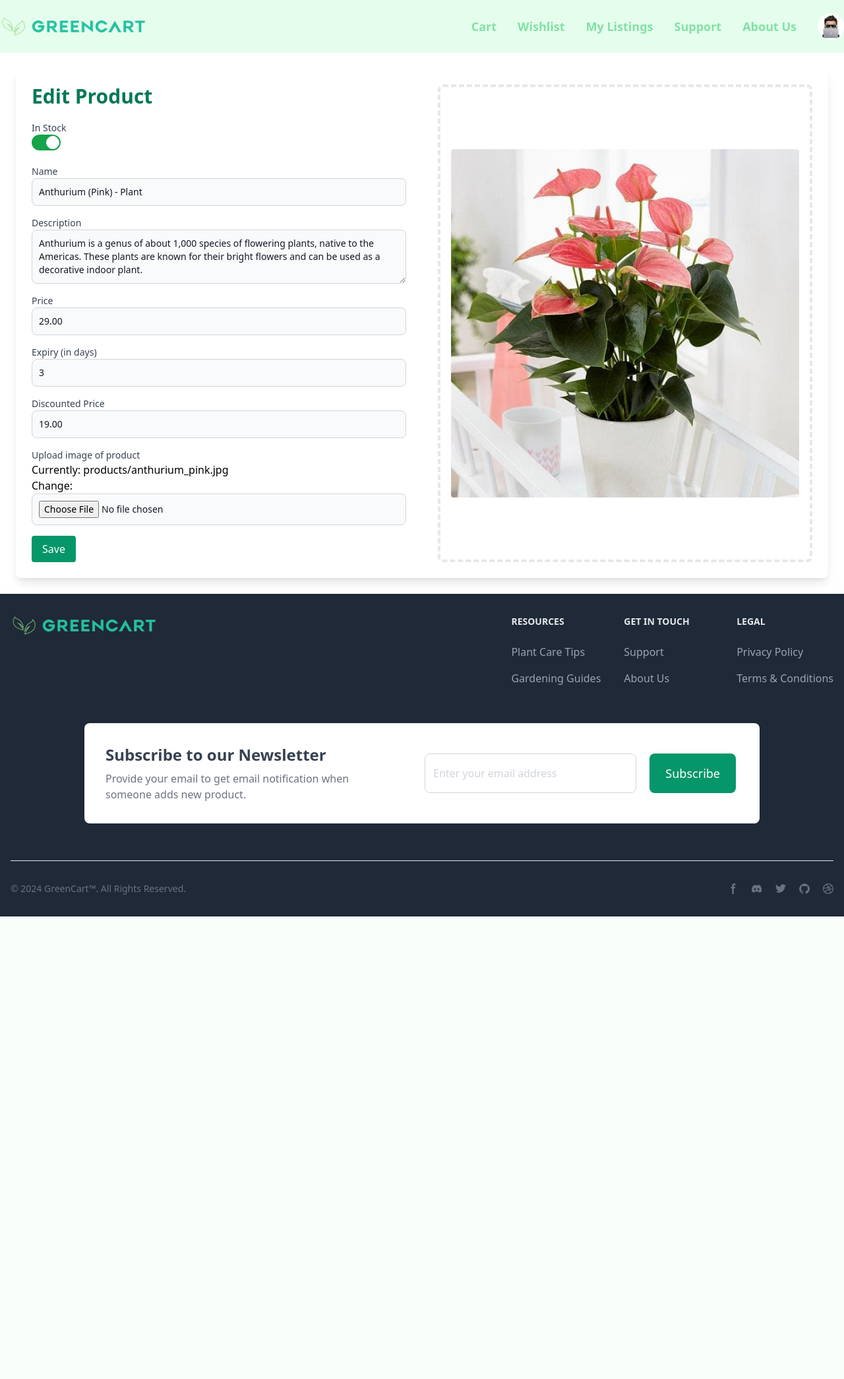
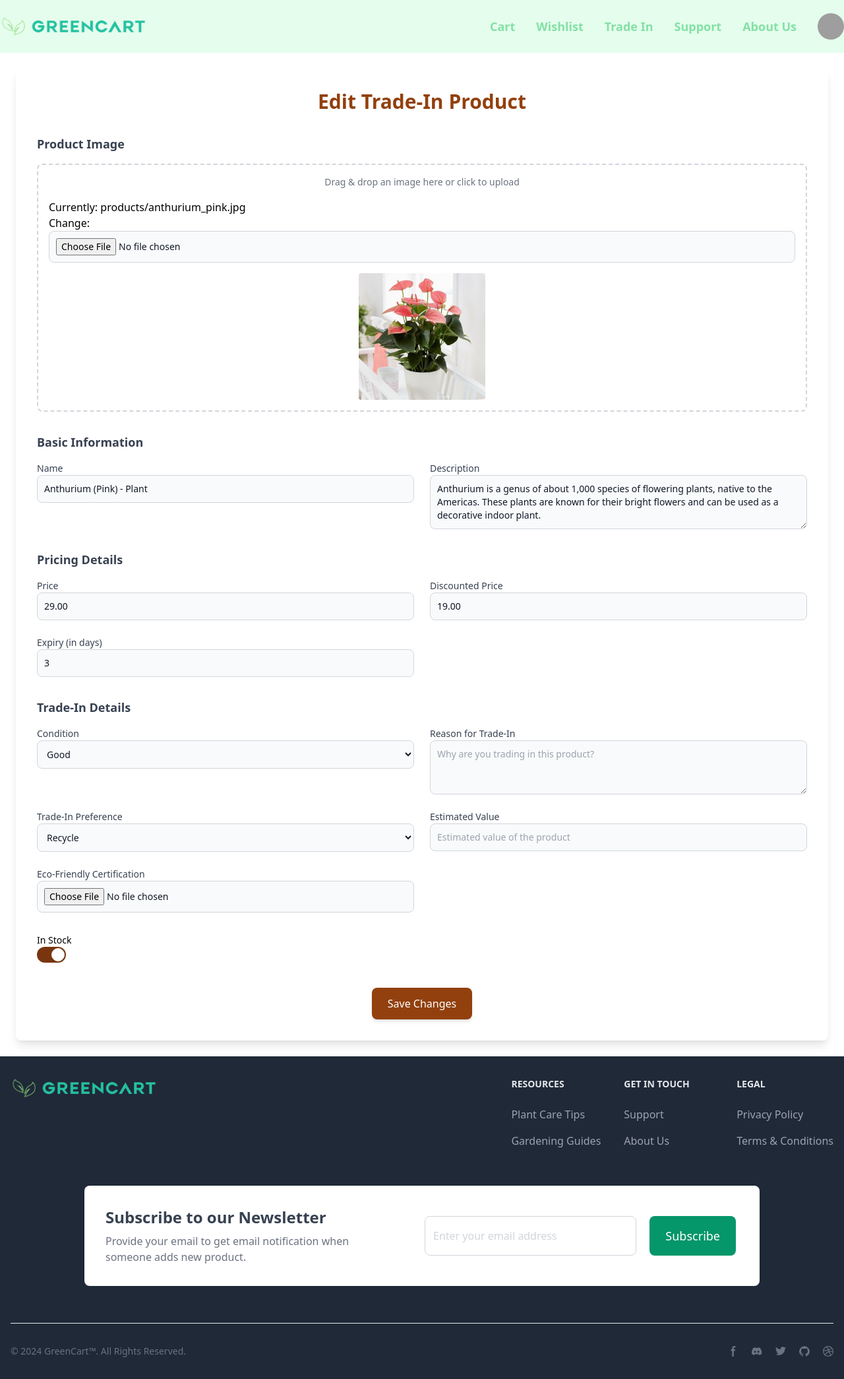
Before and after one commit to vidushichauhan/EcoWave, a Django app: page /shop/edit_product/1/ in a window 1280 px wide. Shown: the whole page at 66% size. Before the commit the page ends 1389 px from the top, so only its background shows below. Run offline with Django 4.2, Linux system fonts and the light colour scheme; a user stored in the database is signed in; data comes from the database, SQL or seed files in the repository; some libraries are stand-ins or nearby versions; grey boxes are pictures that could not be loaded.

Commit message:
changed Trade In part

```diff
--- a/Shop/forms.py
+++ b/Shop/forms.py
@@ -4,20 +4,101 @@ from django import forms
 from .models import Product,Reviews
 
 class ProductForm(forms.ModelForm):
+    condition_choices = [
+        ('new', 'New'),
+        ('like_new', 'Like New'),
+        ('good', 'Good'),
+        ('fair', 'Fair'),
+        ('needs_repair', 'Needs Repair'),
+    ]
+    trade_in_preference_choices = [
+        ('recycle', 'Recycle'),
+        ('resell', 'Resell'),
+        ('donate', 'Donate'),
+    ]
+
+    # Additional Trade-In Fields
+    condition = forms.ChoiceField(
+        choices=condition_choices,
+        widget=forms.Select(attrs={
+            'class': 'bg-gray-50 border border-gray-300 text-gray-900 text-sm rounded-lg focus:ring-blue-500 focus:border-blue-500 block w-full p-2.5 dark:bg-gray-700 dark:border-gray-600 dark:placeholder-gray-400 dark:text-white dark:focus:ring-blue-500 dark:focus:border-blue-500',
+        }),
+        required=True,
+    )
+    reason_for_trade_in = forms.CharField(
+        widget=forms.Textarea(attrs={
+            'class': 'bg-gray-50 border border-gray-300 text-gray-900 text-sm rounded-lg focus:ring-blue-500 focus:border-blue-500 block w-full p-2.5 dark:bg-gray-700 dark:border-gray-600 dark:placeholder-gray-400 dark:text-white dark:focus:ring-blue-500 dark:focus:border-blue-500',
+            'placeholder': 'Why are you trading in this product?',
+            'rows': 3,
+        }),
+        required=False,
+    )
+    eco_friendly_certification = forms.FileField(
+        widget=forms.ClearableFileInput(attrs={
+            'class': 'bg-gray-50 border border-gray-300 text-gray-900 text-sm rounded-lg focus:ring-blue-500 focus:border-blue-500 block w-full p-2.5 dark:bg-gray-700 dark:border-gray-600 dark:placeholder-gray-400 dark:text-white dark:focus:ring-blue-500 dark:focus:border-blue-500',
+        }),
+        required=False,
+    )
+    trade_in_preference = forms.ChoiceField(
+        choices=trade_in_preference_choices,
+        widget=forms.Select(attrs={
+            'class': 'bg-gray-50 border border-gray-300 text-gray-900 text-sm rounded-lg focus:ring-blue-500 focus:border-blue-500 block w-full p-2.5 dark:bg-gray-700 dark:border-gray-600 dark:placeholder-gray-400 dark:text-white dark:focus:ring-blue-500 dark:focus:border-blue-500',
+        }),
+        required=True,
+    )
+    estimated_value = forms.DecimalField(
+        max_digits=10,
+        decimal_places=2,
+        widget=forms.NumberInput(attrs={
+            'class': 'bg-gray-50 border border-gray-300 text-gray-900 text-sm rounded-lg focus:ring-blue-500 focus:border-blue-500 block w-full p-2.5 dark:bg-gray-700 dark:border-gray-600 dark:placeholder-gray-400 dark:text-white dark:focus:ring-blue-500 dark:focus:border-blue-500',
+            'placeholder': 'Estimated value of the product',
+        }),
+        required=False,
+    )
+
     class Meta:
         model = Product
         fields = [
-            'name', 'description', 'price', 'expiry',
-            'discount_price', 'image', 'in_stock'        ]
+            'name', 'description', 'price', 'expiry', 'discount_price',
+            'image', 'in_stock', 'condition', 'reason_for_trade_in',
+            'eco_friendly_certification', 'trade_in_preference', 'estimated_value'
+        ]
         widgets = {
-            'name': forms.TextInput(attrs={'class': 'bg-gray-50 border border-gray-300 text-gray-900 text-sm rounded-lg focus:ring-blue-500 focus:border-blue-500 block w-full p-2.5 dark:bg-gray-700 dark:border-gray-600 dark:placeholder-gray-400 dark:text-white dark:focus:ring-blue-500 dark:focus:border-blue-500', 'placeholder': 'Sun flower', 'required': True}),
-            'description': forms.Textarea(attrs={'class': 'bg-gray-50 border border-gray-300 text-gray-900 text-sm rounded-lg focus:ring-blue-500 focus:border-blue-500 block w-full p-2.5 dark:bg-gray-700 dark:border-gray-600 dark:placeholder-gray-400 dark:text-white dark:focus:ring-blue-500 dark:focus:border-blue-500', 'placeholder': 'Description', 'rows': 3}),
-            'price': forms.NumberInput(attrs={'class': 'bg-gray-50 border border-gray-300 text-gray-900 text-sm rounded-lg focus:ring-blue-500 focus:border-blue-500 block w-full p-2.5 dark:bg-gray-700 dark:border-gray-600 dark:placeholder-gray-400 dark:text-white dark:focus:ring-blue-500 dark:focus:border-blue-500', 'placeholder': '0.00', 'step': '0.01', 'required': True}),
-            'expiry': forms.NumberInput(attrs={'class': 'bg-gray-50 border border-gray-300 text-gray-900 text-sm rounded-lg focus:ring-blue-500 focus:border-blue-500 block w-full p-2.5 dark:bg-gray-700 dark:border-gray-600 dark:placeholder-gray-400 dark:text-white dark:focus:ring-blue-500 dark:focus:border-blue-500', 'placeholder': '0', 'min': 0}),
-            'discount_price': forms.NumberInput(attrs={'class': 'bg-gray-50 border border-gray-300 text-gray-900 text-sm rounded-lg focus:ring-blue-500 focus:border-blue-500 block w-full p-2.5 dark:bg-gray-700 dark:border-gray-600 dark:placeholder-gray-400 dark:text-white dark:focus:ring-blue-500 dark:focus:border-blue-500', 'placeholder': '0.00', 'step': '0.01'}),
-            'image': forms.ClearableFileInput(attrs={'class': 'bg-gray-50 border border-gray-300 text-gray-900 text-sm rounded-lg focus:ring-blue-500 focus:border-blue-500 block w-full p-2.5 dark:bg-gray-700 dark:border-gray-600 dark:placeholder-gray-400 dark:text-white dark:focus:ring-blue-500 dark:focus:border-blue-500'}),
-            'in_stock': forms.CheckboxInput(attrs={'class': 'sr-only peer', 'id': 'in_stock_toggle'}),  # Hidden checkbox
+            'name': forms.TextInput(attrs={
+                'class': 'bg-gray-50 border border-gray-300 text-gray-900 text-sm rounded-lg focus:ring-blue-500 focus:border-blue-500 block w-full p-2.5 dark:bg-gray-700 dark:border-gray-600 dark:placeholder-gray-400 dark:text-white dark:focus:ring-blue-500 dark:focus:border-blue-500',
+                'placeholder': 'Sun flower',
+                'required': True
+            }),
+            'description': forms.Textarea(attrs={
+                'class': 'bg-gray-50 border border-gray-300 text-gray-900 text-sm rounded-lg focus:ring-blue-500 focus:border-blue-500 block w-full p-2.5 dark:bg-gray-700 dark:border-gray-600 dark:placeholder-gray-400 dark:text-white dark:focus:ring-blue-500 dark:focus:border-blue-500',
+                'placeholder': 'Description',
+                'rows': 3
+            }),
+            'price': forms.NumberInput(attrs={
+                'class': 'bg-gray-50 border border-gray-300 text-gray-900 text-sm rounded-lg focus:ring-blue-500 focus:border-blue-500 block w-full p-2.5 dark:bg-gray-700 dark:border-gray-600 dark:placeholder-gray-400 dark:text-white dark:focus:ring-blue-500 dark:focus:border-blue-500',
+                'placeholder': '0.00',
+                'step': '0.01',
+                'required': True
+            }),
+            'expiry': forms.NumberInput(attrs={
+                'class': 'bg-gray-50 border border-gray-300 text-gray-900 text-sm rounded-lg focus:ring-blue-500 focus:border-blue-500 block w-full p-2.5 dark:bg-gray-700 dark:border-gray-600 dark:placeholder-gray-400 dark:text-white dark:focus:ring-blue-500 dark:focus:border-blue-500',
+                'placeholder': '0',
+                'min': 0
+            }),
+            'discount_price': forms.NumberInput(attrs={
+                'class': 'bg-gray-50 border border-gray-300 text-gray-900 text-sm rounded-lg focus:ring-blue-500 focus:border-blue-500 block w-full p-2.5 dark:bg-gray-700 dark:border-gray-600 dark:placeholder-gray-400 dark:text-white dark:focus:ring-blue-500 dark:focus:border-blue-500',
+                'placeholder': '0.00',
+                'step': '0.01'
+            }),
+            'image': forms.ClearableFileInput(attrs={
+                'class': 'bg-gray-50 border border-gray-300 text-gray-900 text-sm rounded-lg focus:ring-blue-500 focus:border-blue-500 block w-full p-2.5 dark:bg-gray-700 dark:border-gray-600 dark:placeholder-gray-400 dark:text-white dark:focus:ring-blue-500 dark:focus:border-blue-500'
+            }),
+            'in_stock': forms.CheckboxInput(attrs={
+                'class': 'sr-only peer',
+                'id': 'in_stock_toggle'
+            }),
         }
+
 
 class ReviewForm(forms.ModelForm):
     class Meta:
--- a/Shop/templates/Shop/edit_product.html
+++ b/Shop/templates/Shop/edit_product.html
@@ -1,22 +1,29 @@
-<!-- edit_product.html -->
-
 {% extends 'Shop/base.html' %}
 {% load static %}
 
 {% block content %}
 <div class="container mx-auto p-6">
-    <div class="bg-white shadow-lg rounded-lg p-6 flex">
-        <div class="w-1/2 pr-6">
-            <h1 class="text-3xl font-bold mb-5 text-green-700">Edit Product</h1>
-            <form method="post" enctype="multipart/form-data" class="space-y-4">
+    <div class="bg-white shadow-lg rounded-lg p-8 space-y-8">
+        <h1 class="text-3xl font-bold text-amber-800 text-center">Edit Trade-In Product</h1>
+        <form method="post" enctype="multipart/form-data" class="space-y-8">
             {% csrf_token %}
+
+            <!-- Section: Image Upload -->
             <div>
-                    <label for="id_in_stock" class="block text-sm font-medium text-gray-700">In Stock</label>
-                    <label class="inline-flex items-center cursor-pointer">
-                        {{ form.in_stock }}
-                        <div class="relative w-11 h-6 bg-gray-200 peer-focus:outline-none  dark:peer-focus:ring-green-800 rounded-full peer peer-checked:after:translate-x-full rtl:peer-checked:after:-translate-x-full peer-checked:after:border-white after:content-[''] after:absolute after:top-[2px] after:start-[2px] after:bg-white after:border-gray-300 after:border after:rounded-full after:h-5 after:w-5 after:transition-all dark:border-gray-600 peer-checked:bg-green-600"></div>
-                    </label>
+                <h2 class="text-lg font-semibold text-gray-700 mb-4">Product Image</h2>
+                <div class="border-2 border-dashed border-gray-300 rounded-lg p-4">
+                    <p class="text-sm text-gray-500 text-center mb-4">Drag & drop an image here or click to upload</p>
+                    {{ form.image }}
+                    <div class="mt-4 flex justify-center">
+                        <img id="product-image-preview" src="{% if form.instance.image %}{{ form.instance.image.url }}{% else %}{% static 'images/default.jpg' %}{% endif %}" alt="Product Image" class="max-w-xs max-h-48 object-cover rounded">
                     </div>
+                </div>
+            </div>
+
+            <!-- Section: Basic Information -->
+            <div>
+                <h2 class="text-lg font-semibold text-gray-700 mb-4">Basic Information</h2>
+                <div class="grid grid-cols-1 md:grid-cols-2 gap-6">
                     <div>
                         <label for="id_name" class="block text-sm font-medium text-gray-700">Name</label>
                         {{ form.name }}
@@ -25,30 +32,72 @@
                         <label for="id_description" class="block text-sm font-medium text-gray-700">Description</label>
                         {{ form.description }}
                     </div>
+                </div>
+            </div>
+
+            <!-- Section: Pricing Details -->
+            <div>
+                <h2 class="text-lg font-semibold text-gray-700 mb-4">Pricing Details</h2>
+                <div class="grid grid-cols-1 md:grid-cols-2 gap-6">
                     <div>
                         <label for="id_price" class="block text-sm font-medium text-gray-700">Price</label>
                         {{ form.price }}
-                </div>
-                <div>
-                    <label for="id_expiry" class="block text-sm font-medium text-gray-700">Expiry (in days)</label>
-                    {{ form.expiry }}
                     </div>
                     <div>
                         <label for="id_discount_price" class="block text-sm font-medium text-gray-700">Discounted Price</label>
                         {{ form.discount_price }}
                     </div>
                     <div>
-                    <label for="id_image" class="block text-sm font-medium text-gray-700">Upload image of product</label>
-                    {{ form.image }}
-                </div>
-                <button type="submit" class="bg-green-600 hover:bg-green-700 text-white px-4 py-2 rounded mt-4">Save</button>
-            </form>
-        </div>
-        <div class="w-1/2 pl-6 flex items-center justify-center">
-            <div class="w-full h-full border-dashed border-4 border-gray-200 rounded-lg p-4 flex items-center justify-center">
-                <img id="product-image-preview" src="{% if form.instance.image %}{{ form.instance.image.url }}{% else %}{% static 'images/default.jpg' %}{% endif %}" alt="Product Image" class="max-w-full max-h-full object-cover rounded">
+                        <label for="id_expiry" class="block text-sm font-medium text-gray-700">Expiry (in days)</label>
+                        {{ form.expiry }}
                     </div>
                 </div>
+            </div>
+
+            <!-- Section: Trade-In Details -->
+            <div>
+                <h2 class="text-lg font-semibold text-gray-700 mb-4">Trade-In Details</h2>
+                <div class="grid grid-cols-1 md:grid-cols-2 gap-6">
+                    <div>
+                        <label for="id_condition" class="block text-sm font-medium text-gray-700">Condition</label>
+                        {{ form.condition }}
+                    </div>
+                    <div>
+                        <label for="id_reason_for_trade_in" class="block text-sm font-medium text-gray-700">Reason for Trade-In</label>
+                        {{ form.reason_for_trade_in }}
+                    </div>
+                    <div>
+                        <label for="id_trade_in_preference" class="block text-sm font-medium text-gray-700">Trade-In Preference</label>
+                        {{ form.trade_in_preference }}
+                    </div>
+                    <div>
+                        <label for="id_estimated_value" class="block text-sm font-medium text-gray-700">Estimated Value</label>
+                        {{ form.estimated_value }}
+                    </div>
+                    <div>
+                        <label for="id_eco_friendly_certification" class="block text-sm font-medium text-gray-700">Eco-Friendly Certification</label>
+                        {{ form.eco_friendly_certification }}
+                    </div>
+                </div>
+            </div>
+
+            <!-- Section: Availability -->
+            <div>
+                    <label for="id_in_stock" class="block text-sm font-medium text-black">In Stock</label>
+                    <label class="inline-flex items-center cursor-pointer">
+                        {{ form.in_stock }}
+                        <div class="relative w-11 h-6 bg-white-900 peer-focus:outline-none  dark:peer-focus:ring-white-800 rounded-full peer peer-checked:after:translate-x-full rtl:peer-checked:after:-translate-x-full peer-checked:after:border-white after:content-[''] after:absolute after:top-[2px] after:start-[2px] after:bg-white after:border-gray-300 after:border after:rounded-full after:h-5 after:w-5 after:transition-all dark:border-gray-600 peer-checked:bg-amber-900"></div>
+                    </label>
+                </div>
+
+
+            <!-- Submit Button -->
+            <div class="flex justify-center mt-8">
+                <button type="submit" class="bg-amber-800 hover:bg-amber-900 text-white px-6 py-3 rounded-lg shadow-md hover:shadow-lg transition duration-300">
+                    Save Changes
+                </button>
+            </div>
+        </form>
     </div>
 </div>
 
--- a/Shop/templates/Shop/navbar.html
+++ b/Shop/templates/Shop/navbar.html
@@ -21,7 +21,7 @@
             <div class="hidden md:flex items-center space-x-4 relative">
                 <a href="{% url 'AddToCart:cart' %}" class="pr-4 text-green-500/50 hover:text-green-600 text-lg font-semibold">Cart</a>
                 <a href="{% url 'AddToCart:wishlist' %}" class="pr-4 text-green-500/50 hover:text-green-600 text-lg font-semibold">Wishlist</a>
-                <a href="{% url 'Shop:product_list' %}" class="pr-4 text-green-500/50 hover:text-green-600 text-lg font-semibold">My Listings</a>
+                <a href="{% url 'Shop:product_list' %}" class="pr-4 text-green-500/50 hover:text-green-600 text-lg font-semibold">Trade In</a>
                 <a href="{% url 'support:support-home' %}" class="pr-4 text-green-500/50 hover:text-green-600 text-lg font-semibold">Support</a>
                 <a href="{% url 'GreenCartEcom:about' %}" class="pr-4 text-green-500/50 hover:text-green-600 text-lg font-semibold">About Us</a>
                 <img id="avatar" class="w-10 h-10 rounded-full cursor-pointer hover:border"  src="{{ user_profile_pic }}" alt="Rounded avatar">
--- a/data.json
+++ b/data.json
@@ -64,7 +64,7 @@
             "country": null,
             "zip_code": null,
             "phone_number": null,
-            "profile_pic": "default.jpg",
+            "profile_pic": "default.png",
             "location": null
         }
     },
@@ -81,7 +81,7 @@
             "country": null,
             "zip_code": null,
             "phone_number": null,
-            "profile_pic": "default.jpg",
+            "profile_pic": "default.png",
             "location": null
         }
     },
@@ -115,7 +115,7 @@
             "country": null,
             "zip_code": null,
             "phone_number": null,
-            "profile_pic": "default.jpg",
+            "profile_pic": "default.png",
             "location": null
         }
     },
```
Also changed, not shown: Shop/models.py (+47 -2 lines), Shop/templates/Shop/create_product.html (+72 -24 lines), Shop/templates/Shop/product_list.html (+8 -3 lines), Shop/migrations/0015_product_condition_product_eco_friendly_certification_and_more.py (added), media/default.jpg (deleted), media/default.png (added), media/products/Cleaning_Set.jpeg (added), media/profile_pics/Profile_Pic.png (added), media/profile_pics/Screenshot_2024-05-17_at_7.37.46PM.png (deleted), media/profile_pics/default.jpg (deleted), media/profile_pics/default.png (added), media/profile_pics/default_JQW1hA0.jpg (deleted), media/profile_pics/default_PNEJSlC.jpg (deleted). Lines whose indentation alone changed are shown as unchanged.
